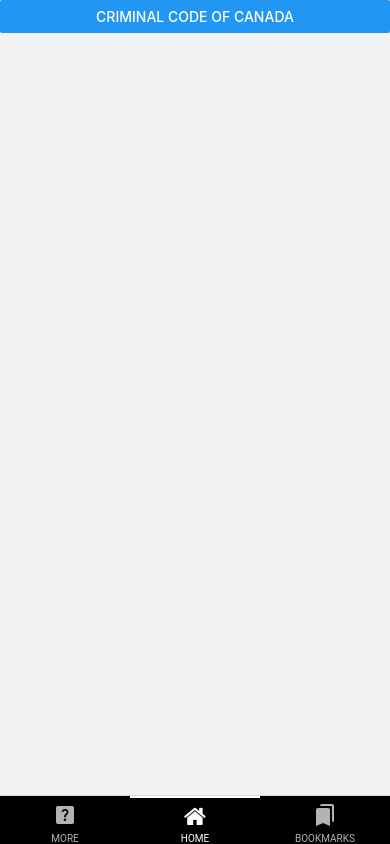
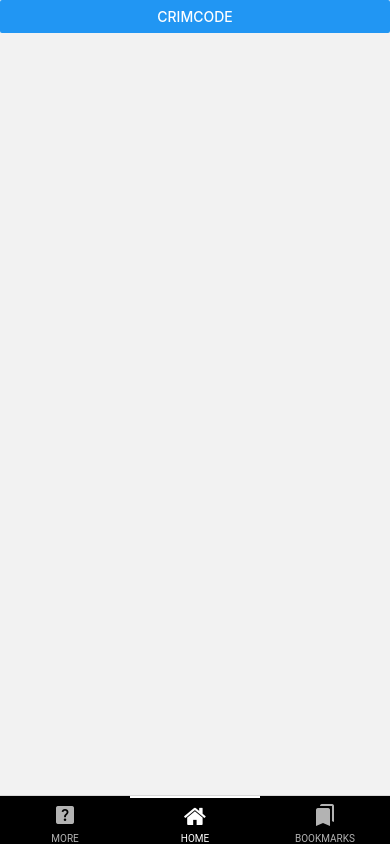
Before and after one commit to OrganizedIsolatedInsect/Field-Point, a React Native app: screen /LegislationStack in a window 390 px wide. Built offline with nearby package versions, Linux system fonts and the light colour scheme; what react-native-sqlite-storage would draw is missing.

Commit message:
test for detox

```diff
--- a/src/Screens/Home/HomeScreen.js
+++ b/src/Screens/Home/HomeScreen.js
@@ -7,6 +7,7 @@ const HomeScreen = ({ navigation }) => {
       {/*  button is added to test navigation, component button will replace this */}
       <Button
         title="Legislation"
+        testID="LegislationButton"
         onPress={() => navigation.navigate("LegislationStack")}
       />
     </View>
--- a/src/Screens/Legislation/LegislationScreen.js
+++ b/src/Screens/Legislation/LegislationScreen.js
@@ -7,7 +7,8 @@ const LegislationScreen = ({ navigation }) => {
   return (
     <View>
       <Button
-        title="Criminal Code of Canada"
+        title="CrimCode"
+        testID="CrimCodeButton"
         onPress={() => navigation.navigate("CrimCodePartsScreen")}
       />
     </View>
```
Also changed, not shown: 1 other file (tests, documents, lock files or other folders).
